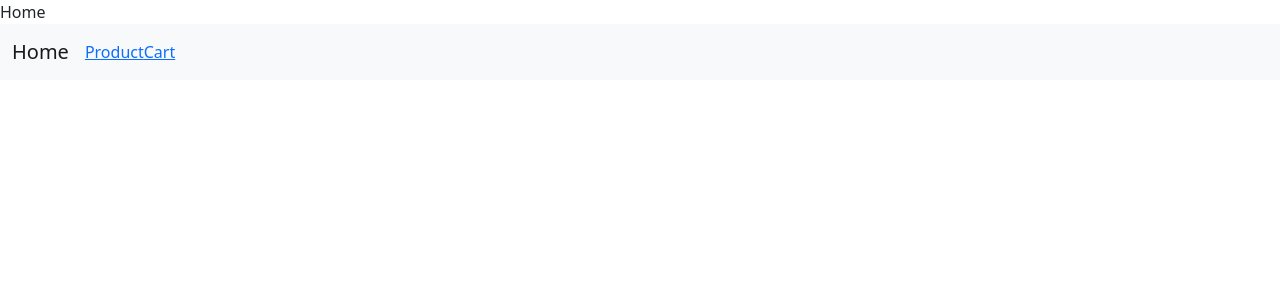
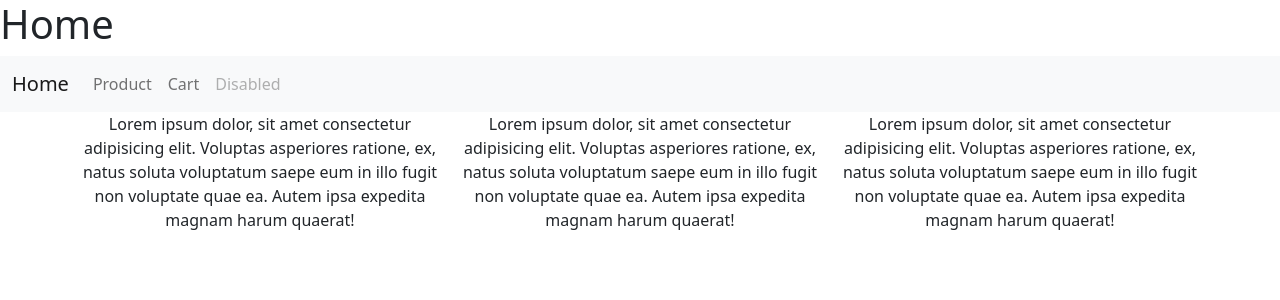
Before and after one commit to Basit-Dev/react-shopping, a React (Create React App) app: page / in a window 1280 px wide. Shown: the top 300 px of the page. Built offline with nearby package versions, Linux system fonts and the light colour scheme.

Commit message:
Navbar component
Added component to all the pages

```diff
--- /dev/null
+++ b/src/components/Navbar.jsx
@@ -0,0 +1,46 @@
+import React from "react";
+import { Link } from "react-router-dom";
+
+export default function Navbar() {
+  return (
+    <>
+      <nav class="navbar navbar-expand-lg bg-light">
+        <div class="container-fluid">
+          <Link to="/" className="navbar-brand">
+            Home
+          </Link>
+          <button
+            class="navbar-toggler"
+            type="button"
+            data-bs-toggle="collapse"
+            data-bs-target="#navbarNav"
+            aria-controls="navbarNav"
+            aria-expanded="false"
+            aria-label="Toggle navigation"
+          >
+            <span class="navbar-toggler-icon"></span>
+          </button>
+          <div class={`collapse navbar-collapse`} id="navbarNav">
+            <ul class="navbar-nav">
+              <li class="nav-item">
+                <Link to="/product" className="nav-link">
+                  Product
+                </Link>
+              </li>
+              <li class="nav-item">
+                <Link to="/cart" className="nav-link">
+                  Cart
+                </Link>
+              </li>
+              <li class="nav-item">
+                <Link to="/" className="nav-link disabled">
+                  Disabled
+                </Link>
+              </li>
+            </ul>
+          </div>
+        </div>
+      </nav>
+    </>
+  );
+}
--- a/src/pages/Cart.js
+++ b/src/pages/Cart.js
@@ -1,12 +1,11 @@
 import React from "react";
-import { Link } from "react-router-dom";
+import Navbar from "../components/Navbar";
 
 export default function Home() {
   return (
     <>
       <div>Cart</div>
-      <Link to="/">Home</Link>
-      <Link to="/product">Product</Link>
+      <Navbar />
     </>
   );
 }
--- a/src/pages/Home.js
+++ b/src/pages/Home.js
@@ -1,39 +1,33 @@
 import React from "react";
-import { Link } from "react-router-dom";
+import Navbar from "../components/Navbar";
 
 export default function Home() {
   return (
-    <>
-      <div>Home</div>
-      <nav class="navbar navbar-expand-lg bg-light">
-        <div class="container-fluid">
-        <Link to="/" className="navbar-brand">Home</Link>
-          <button
-            class="navbar-toggler"
-            type="button"
-            data-bs-toggle="collapse"
-            data-bs-target="#navbarNav"
-            aria-controls="navbarNav"
-            aria-expanded="false"
-            aria-label="Toggle navigation"
-          >
-            <span class="navbar-toggler-icon"></span>
-          </button>
-          <div class="collapse navbar-collapse" id="navbarNav">
-            <ul class="navbar-nav">
-              <li class="nav-item">
-              <Link to="/product">Product</Link>
-              </li>
-              <li class="nav-item">
-              <Link to="/cart">Cart</Link>
-              </li>
-            </ul>
+    <div>
+      <h1>Home</h1>
+      <Navbar />
+      <div class="container text-center">
+        <div class="row">
+          <div class="col">
+            Lorem ipsum dolor, sit amet consectetur adipisicing elit. Voluptas
+            asperiores ratione, ex, natus soluta voluptatum saepe eum in illo
+            fugit non voluptate quae ea. Autem ipsa expedita magnam harum
+            quaerat!
+          </div>
+          <div class="col">
+            Lorem ipsum dolor, sit amet consectetur adipisicing elit. Voluptas
+            asperiores ratione, ex, natus soluta voluptatum saepe eum in illo
+            fugit non voluptate quae ea. Autem ipsa expedita magnam harum
+            quaerat!
+          </div>
+          <div class="col">
+            Lorem ipsum dolor, sit amet consectetur adipisicing elit. Voluptas
+            asperiores ratione, ex, natus soluta voluptatum saepe eum in illo
+            fugit non voluptate quae ea. Autem ipsa expedita magnam harum
+            quaerat!
           </div>
         </div>
-      </nav>
-
-
-
-    </>
+      </div>
+    </div>
   );
 }
--- a/src/pages/Product.js
+++ b/src/pages/Product.js
@@ -1,12 +1,11 @@
 import React from "react";
-import { Link } from "react-router-dom";
+import Navbar from "../components/Navbar";
 
 export default function Home() {
   return (
     <>
       <div>Product</div>
-      <Link to="/">Home</Link>
-      <Link to="/cart">Cart</Link>
+      <Navbar />
     </>
   );
 }
```
Also changed, not shown: src/index.js (+6 -6 lines).
